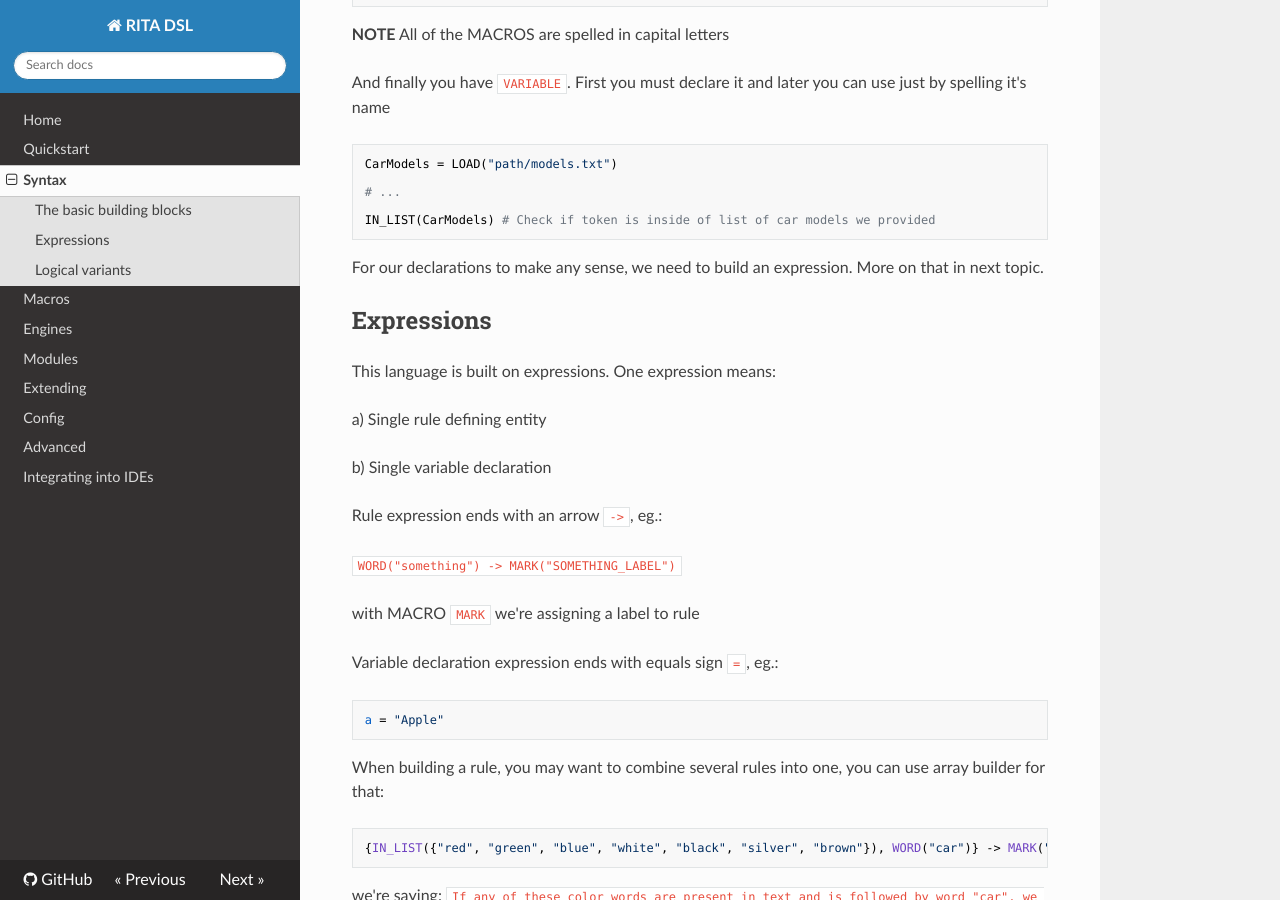
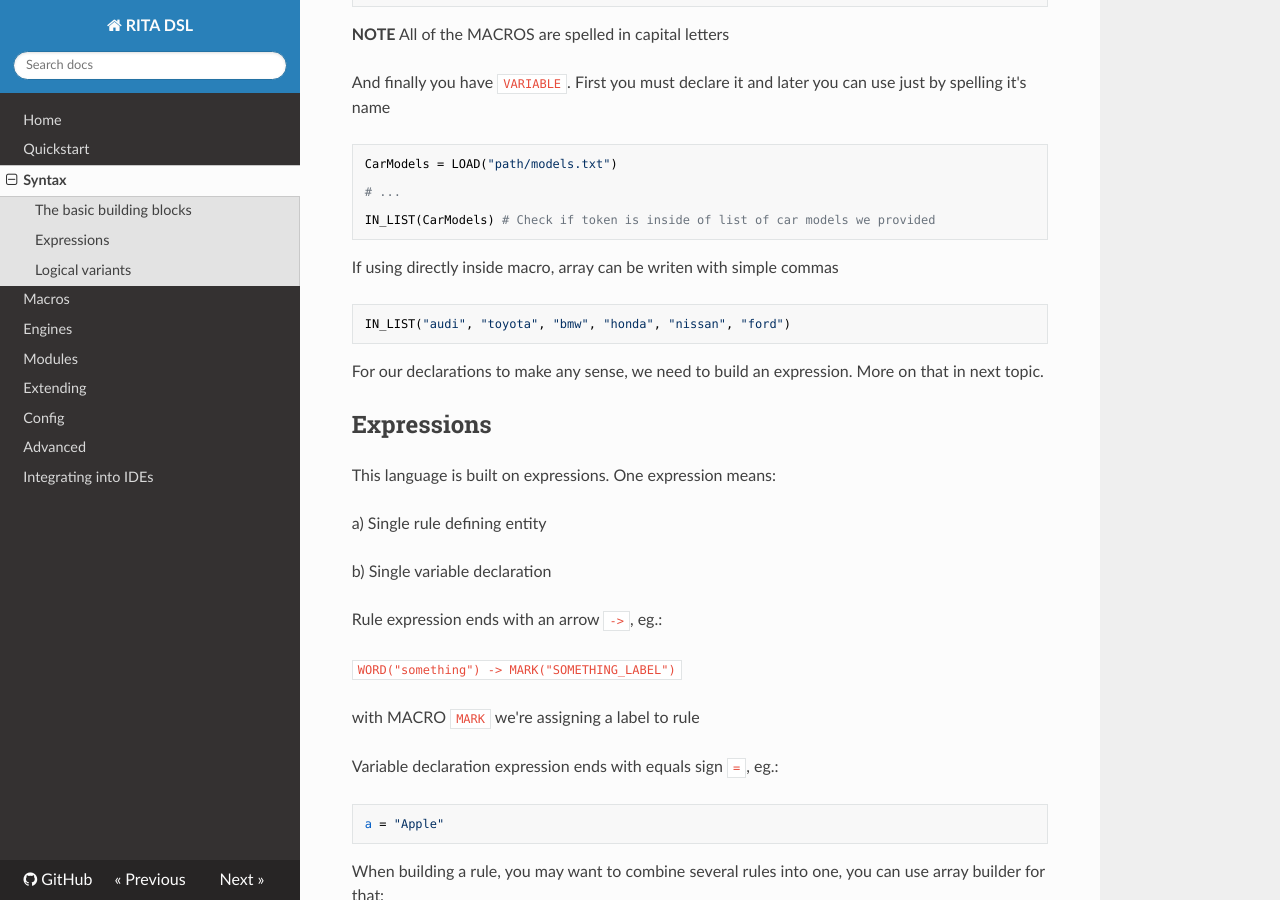
Before and after one commit to zaibacu/rita-dsl, an MkDocs documentation site: the page built from docs/syntax.md, in a window 1280 px wide and 900 px high, scrolled down 833 px. Built offline with MkDocs 1.6.1, drawn with Linux system fonts in a browser that asks for light colours; nearby versions of some CDN libraries.

Commit message:
Update docs a little bit

````diff
--- a/docs/syntax.md
+++ b/docs/syntax.md
@@ -50,6 +50,13 @@ CarModels = LOAD("path/models.txt")
 IN_LIST(CarModels) # Check if token is inside of list of car models we provided
 ```
 
+If using directly inside macro, array can be writen with simple commas
+
+```
+IN_LIST("audi", "toyota", "bmw", "honda", "nissan", "ford")
+```
+
+
 For our declarations to make any sense, we need to build an expression. More on that in next topic.
 
 ## Expressions
````
